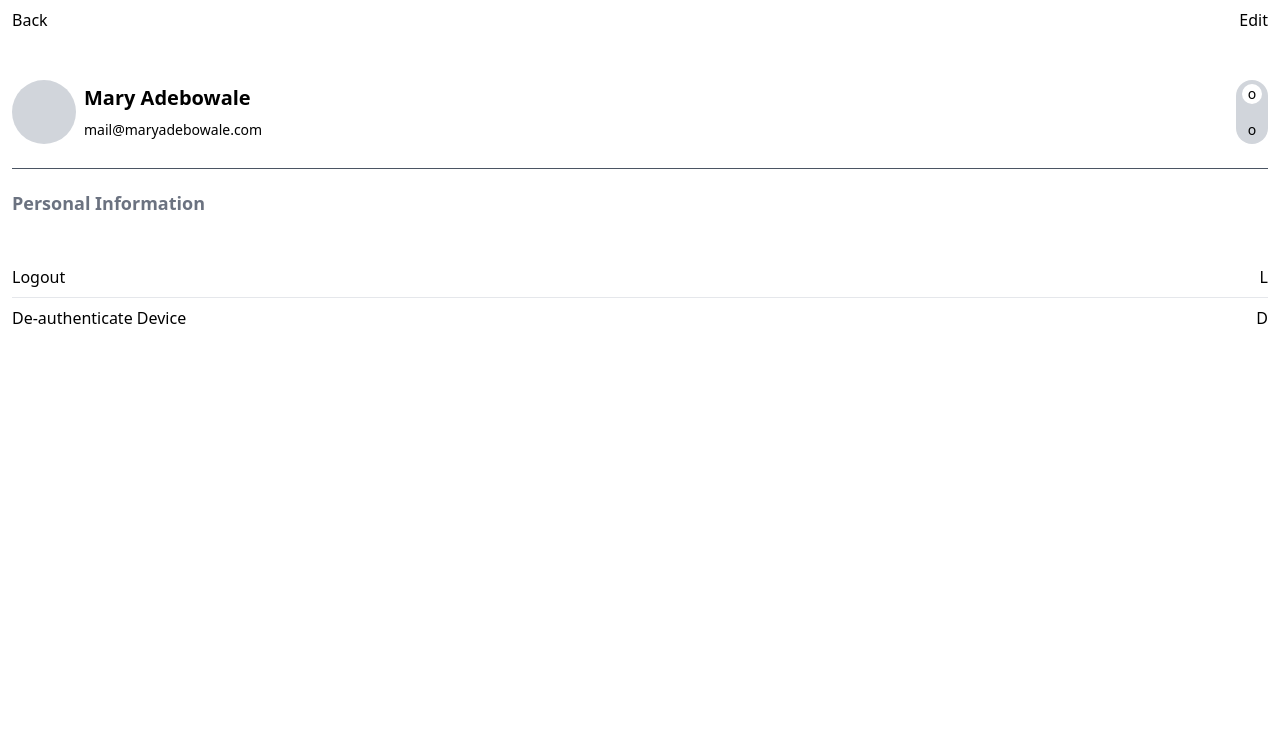
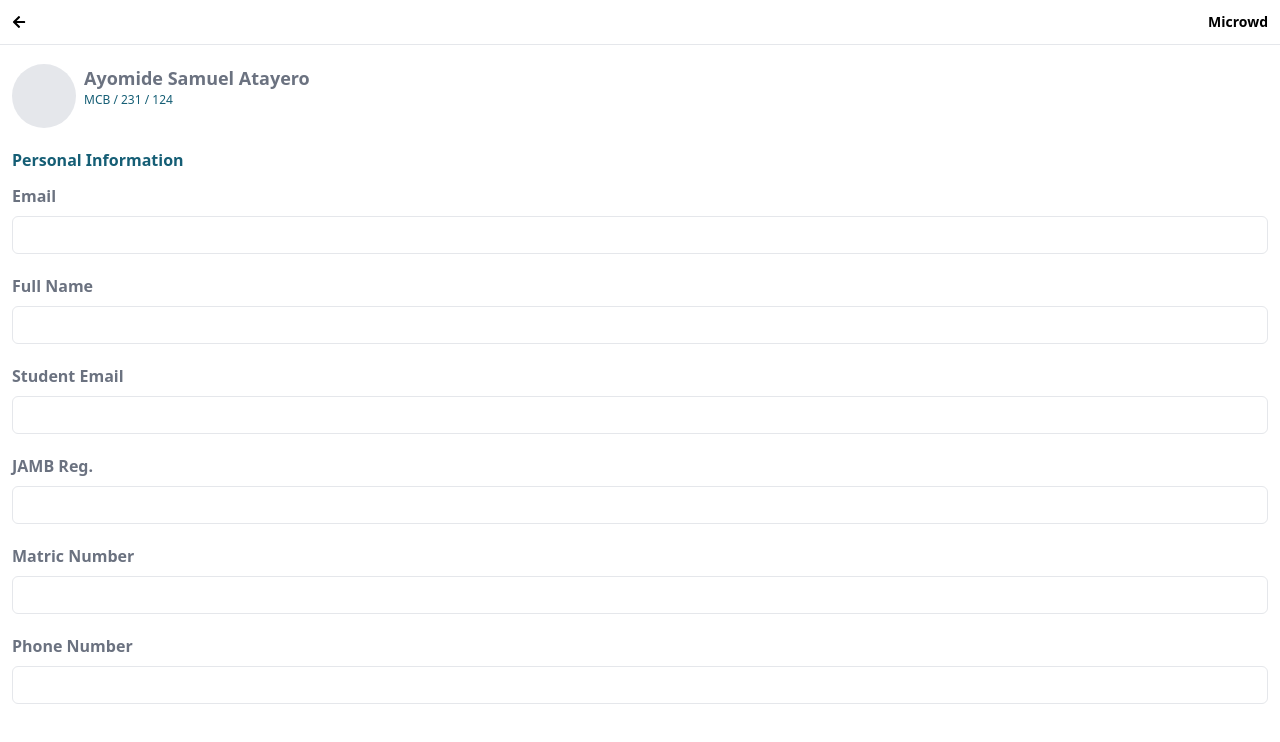
Before and after one commit to Lensatom/microwd, a React (Create React App) app: page /profile in a window 1280 px wide. Shown: the top 742 px of the page. Built offline with nearby package versions, Linux system fonts and the light colour scheme.

Commit message:
Editing site UI

```diff
--- a/src/components/AdminHeader.js
+++ b/src/components/AdminHeader.js
@@ -1,5 +1,5 @@
 import React from 'react'
-import { FaArrowLeft } from 'react-icons/fa';
+import { FaArrowLeft, FaBars, FaHamburger } from 'react-icons/fa';
 import { NavLink, useLocation, useNavigate } from 'react-router-dom'
 
 const AdminHeader = () => {
@@ -12,8 +12,9 @@ const AdminHeader = () => {
 
   const previous = () => {
     let to = ""
-    if (addys.length == 3) {
-      to = '/admin'
+
+    if (addys.length <= 3) {
+      to = `/${addys[addys.length - 2]}`
     } else {
       for (let i = 1; i < addys.length - 1; i++) {
         to = `${to}/${addys[i]}`
@@ -25,7 +26,7 @@ const AdminHeader = () => {
 
   return (
     <div className='flex w-full p-3 border-b bg-white fixed top-0 left-0 text-sm font-semibold justify-between items-center'>
-      {addy == 'admin' ? <p> Admin </p> : <FaArrowLeft onClick={() => previous()} />}
+      {addy == 'admin' ? <FaBars /> : <FaArrowLeft onClick={() => previous()} />}
       <p> Microwd </p>
     </div>
   )
--- /dev/null
+++ b/src/components/PageName.js
@@ -0,0 +1,9 @@
+import React from 'react'
+
+const PageName = ({ name }) => {
+  return (
+    <h2 className='font-bold text-cyan-800'> { name } </h2>
+  )
+}
+
+export default PageName
--- a/src/components/index.js
+++ b/src/components/index.js
@@ -1 +1,2 @@
 export { default as AdminHeader } from './AdminHeader'
+export { default as PageName} from './PageName'
--- a/src/pages/Home.js
+++ b/src/pages/Home.js
@@ -1,18 +1,19 @@
 import React from 'react'
 import { NavLink } from 'react-router-dom'
+import { PageName } from '../components'
 
 const Home = () => {
   return (
     <div className='h-screen w-full flex flex-col items-center px-3'>
       <div className='fixed border-b top-0 w-full p-3 flex justify-between items-center'>
         <NavLink to='/profile' className='flex items-center'>
-          <div className='w-8 h-8 rounded-full bg-gray-100 mr-1'></div>
-          <span className='font-semibold text-sm'> Mary </span>
+          <div className='w-8 h-8 rounded-full bg-gray-100 mr-2'></div>
+          <span className='font-semibold text-sm'> Ayomide </span>
         </NavLink>
         <span className='text-sm'> Logo </span>
       </div>
-      <div className='mt-16 mx-3 w-full'>
-        <h2 className='text-gray-500 font-semibold w-full text-left'> Streaming Attendances </h2>
+      <div className='mt-16 mx-3 w-full pt-2 pb-5'>
+        <PageName name="Streaming Attendances" />
       </div>
     </div>
   )
--- a/src/pages/Login.js
+++ b/src/pages/Login.js
@@ -31,21 +31,14 @@ const Login = () => {
           <label className='font-semibold'> Password </label>
           <Field name="password" id="password" className='w-full mt-2 mb-5 py-3 rounded-md px-2 bg-gray-100' type='password' placeholder='Password here' />
           <button className='w-full rounded-md font-semibold mt-2 py-3 text-sm bg-cyan-800 text-white'> Login </button>
-          <p className='text-sm text-gray-500 mt-3'> Forgot Password? </p>
+          <div className='flex w-full justify-between items-center mt-5'>
+            <p className='text-sm text-gray-500'> Forgot Password? </p>
+            <p className='text-sm text-gray-500'> Create Account </p>
+          </div>
         </Form>
       </Formik>
       <div className='flex justify-between'>
         <div className='flex flex-col items-center'>
-          <FaPlus />
-          <p className='text-sm mt-2 text-gray-500'> Create Account </p>
-        </div>
-        <div className='flex flex-col items-center'>
-          <FaBook />
-          <p className='text-sm mt-2 text-gray-500'> About Us </p>
-        </div>
-        <div className='flex flex-col items-center'>
-          <FaConnectdevelop />
-          <p className='text-sm mt-2 text-gray-500'> Developer Info </p>
         </div>
       </div>
     </div>
--- a/src/pages/Profile.js
+++ b/src/pages/Profile.js
@@ -1,45 +1,72 @@
+import { Field, Form, Formik } from 'formik'
 import React, { useState } from 'react'
 import { NavLink } from 'react-router-dom'
+import { AdminHeader, PageName } from '../components'
 
 const Profile = () => {
 
   const [darkMode, setDarkMode] = useState()
-
-  const changeMode = () => {
-    setDarkMode(!darkMode)
-  }
+  const fields = [
+    {
+      label: "Email",
+      name: "email"
+    },
+    {
+      label: "Full Name",
+      name: "name"
+    },
+    {
+      label: "Student Email",
+      name: "student"
+    },
+    {
+      label: "JAMB Reg.",
+      name: "jamb"
+    },
+    {
+      label: "Matric Number",
+      name: "matric"
+    },
+    {
+      label: "Phone Number",
+      name: "phone"
+    }
+  ]
+  const initialValues = {}
 
   return (
-    <div className='flex flex-col items-center px-3'>
-      <div className='w-full fixed py-2 flex justify-between px-3'>
-        <NavLink to='/'> Back </NavLink>
-        <p> Edit </p>
-      </div>
-      <div className='flex w-full items-center justify-between h-auto mt-16 pb-2 border-b-1 border-gray-600'>
-        <div className='flex w-3/4 items-center overflow-hidden'>
-          <div className='w-16 h-16 rounded-full bg-gray-300'></div>
-          <div className='flex flex-col justify-between h-24 ml-2 py-5 overflow-hidden'>
-            <p className='text-xl font-semibold'> Mary Adebowale </p>
-            <p className='text-sm'> mail@maryadebowale.com </p>
+    <div className='flex flex-col px-3'>
+      <AdminHeader />
+      <div className='flex w-full items-center justify-between h-auto mt-16 border-gray-200'>
+        <div className='flex w-full items-start overflow-hidden'>
+          <div className='w-16 h-16 rounded-full bg-gray-200'></div>
+          <div className='flex flex-col justify-between ml-2 overflow-hidden'>
+            <p className='text-lg font-semibold text-gray-500'> Ayomide Samuel Atayero </p>
+            <p className='text-xs text-cyan-800'> MCB / 231 / 124 </p>
           </div>
         </div>
-        <div className={`h-16 w-8 rounded-full ${darkMode ? 'bg-gray-600 text-white' : 'bg-gray-300 text-black' } flex flex-col justify-between items-center py-1`} onClick={() => changeMode()}>
-          <p className={`text-sm h-5 w-5 ${darkMode ? '' : 'bg-white text-balck' } flex items-center justify-center rounded-full`}> o </p>
-          <p className={`text-sm h-5 w-5 ${darkMode ? 'bg-white text-black' : '' } flex items-center justify-center rounded-full`}> o </p>
-        </div>
       </div>
-      <h2 className='text-lg text-gray-500 font-semibold mt-5 w-full text-left'> Personal Information </h2>
-      <div></div>
-      <div className='w-full mt-10'>
-        <div className='w-full flex justify-between items-center'>
-          <p className='py-2'> Logout </p>
-          <p> L </p>
-        </div>
-        <hr />
-        <div className='w-full flex justify-between items-center'>
-          <p className='py-2'> De-authenticate Device </p>
-          <p> D </p>
-        </div>
+      <div className='mt-5'>
+        <PageName name="Personal Information" />
+        <Formik
+          initialValues={initialValues}
+          onSubmit={() => {}}
+        >
+          <Form className='mt-3'>
+            {fields.map(field => {
+              return (
+                <React.Fragment key={field.name}>
+                  <label className='text-gray-500 font-semibold'> {field.label} </label>
+                  <Field
+                    id={field.name}
+                    name={field.name}
+                    className="w-full rounded-md text-sm border-1 p-2 mt-2 mb-5"
+                  />
+                </React.Fragment>
+              )
+            })}
+          </Form>
+        </Formik>
       </div>
     </div>
   )
--- a/src/pages/admin/Dash.js
+++ b/src/pages/admin/Dash.js
@@ -1,9 +1,14 @@
 import React from 'react'
 import { NavLink } from 'react-router-dom'
+import { PageName } from '../../components'
 
 const Dash = () => {
   return (
-    <div className='mt-16 pb-5 grid grid-cols-1 gap-4 px-3 grid-rows-5 h-screen'>
+    <>
+      <div className='mt-16 px-3 mb-5'>
+        <PageName name="Dasboard" />
+      </div>
+      <div className='pb-5 grid grid-cols-1 gap-4 px-3 grid-rows-4 h-screen'>
         <NavLink to="/admin/pending" className='bg-yellow-100 rounded-md p-3 text-sm text-gray-500'>
           Pending Accounts
           <h2 className='text-3xl font-bold text-yellow-500'> 20 </h2>
@@ -20,10 +25,8 @@ const Dash = () => {
           Admins
           <h2 className='text-3xl font-bold text-pink-500'> 7 </h2>
         </NavLink>
-      <div className='bg-gray-100 font-semibold rounded-md p-3 text-sm text-gray-500'>
-        Logout
       </div>
-    </div>
+    </>
   )
 }
 
--- a/src/pages/admin/Pending.js
+++ b/src/pages/admin/Pending.js
@@ -1,5 +1,6 @@
 import React from 'react'
 import { FaCheck, FaMarker } from 'react-icons/fa'
+import { PageName } from '../../components'
 
 const Pending = () => {
 
@@ -10,7 +11,7 @@ const Pending = () => {
 
   return (
     <div className='mt-16 w-full px-3'>
-      <h2 className='font-bold text-cyan-800'> Pending Accounts </h2>
+      <PageName name="Pending Accounts" />
       {pendings.map(pending => {
         return (
           <a href={`https://wa.me/${pending[1]}`} className='flex py-5 border-b-1 justify-between'>
--- a/src/pages/admin/Streaming.js
+++ b/src/pages/admin/Streaming.js
@@ -1,6 +1,7 @@
 import React from 'react'
-import { FaPlus } from 'react-icons/fa'
+import { FaPlus, FaStop, FaTrash } from 'react-icons/fa'
 import { NavLink } from 'react-router-dom'
+import { PageName } from '../../components'
 
 const Streaming = () => {
 
@@ -11,25 +12,22 @@ const Streaming = () => {
 
   return (
     <div className='mt-16 w-full px-3'>
-      <h2 className=''> Pending Accounts </h2>
-      <div className='w-16 h-16 absolute bottom-10 right-5 bg-blue-800 flex justify-center items-center rounded-full shadow-lg'>
+      <PageName name="Online Attendances" />
+      <div className='w-16 h-16 absolute bottom-10 right-5 bg-cyan-800 flex justify-center items-center rounded-full shadow-lg'>
         <FaPlus className='text-white text-lg' />
       </div>
       {pendings.map(pending => {
         return (
-          <NavLink to={`/admin/attendances/list?${pending[3]}`} className='flex flex-col bg-gray-100 rounded-md p-3 my-5'>
-            <div className='w-full rounded-md flex items-center justify-between'>
-              <div className='w-16 h-16 rounded-full bg-gray-600'></div>
-              <div className='w-3/4 flex flex-col items-end'>
-                <h2 className='text-lg font-semibold text-gray-700'> {pending[0]} </h2>
+          <NavLink to={`/admin/attendances/list?${pending[3]}`} className='flex bg-gray-100 rounded-md p-3 my-5 justify-between'>
+            <div className='flex items-start'>
+              <div className='w-16 h-16 rounded-lg bg-gray-200'></div>
+              <div className='flex flex-col ml-2'>
+                <h2 className='font-semibold text-gray-500'> {pending[0]} </h2>
                 <p className='text-sm text-gray-500'> {pending[1]} </p>
               </div>
             </div>
-            <div className='w-full justify-between flex items-center mt-3'>
-              <div className='w-16 flex justify-center items-center'> <FaPlus /> </div>
-              <button className={`${pending[2] == "live" ? "bg-gray-600" : "bg-red-600"} shadow-md w-1/2 text-sm py-3 rounded-md text-white font-semibold`}>
-                {pending[2] == "live" ? "Bring Down" : "Delete"}
-              </button>
+            <div className='flex justify-center items-center w-16 h-16 rounded-full border-1 text-cyan-800'>
+              {pending[2] == "live" ? <FaStop /> : <FaTrash className='text-red-400' />}
             </div>
           </NavLink>
         )
```
Lines whose indentation alone changed are shown as unchanged.
